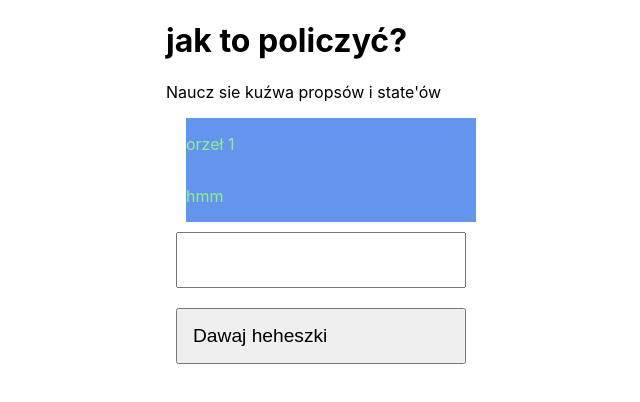
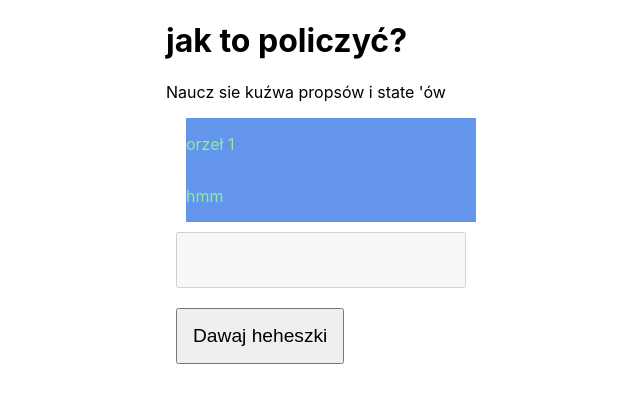
Before and after one commit to Grenndalf/React_Proby, a React (Create React App) app: page / in a window 1280 px wide. Shown: the top 402 px of the page, without its empty margins (319-959 px from the left). Built offline with nearby package versions, Linux system fonts and the light colour scheme.

Commit message:
fresh commit

```diff
--- a/src/App.js
+++ b/src/App.js
@@ -1,79 +1,6 @@
 import React, { Component } from "react";
 import "./App.css";
-
-class ToDoItem extends Component {
-  counter = 0;
-  state = {
-    done: false,
-    counter1: 0,
-  };
-  doneToggle = () => {
-    this.setState({ done: !this.state.done });
-  };
-  componentDidMount = () => {
-    this.setState({ counter1: this.counter + 5 });
-  };
-
-  render() {
-    const { text } = this.props.task;
-    return (
-      <div
-        onClick={this.doneToggle}
-        className={this.state.done ? "done" : "yeah"}
-      >
-        <p> {text} </p>
-      </div>
-    );
-  }
-}
-
-class ToDoList extends Component {
-  state = {
-    tasks: this.props.tasks,
-    draft: "",
-  };
-
-  updateDraft = (event) => {
-    this.setState({ draft: event.target.value });
-  };
-
-  addToDo = () => {
-    const matcher = /^\s*$/;
-    const list = this.state.tasks;
-    if (!this.state.draft.match(matcher)) {
-      list.push({ text: this.state.draft });
-      this.setState({ tasks: list, draft: "" });
-    }
-  };
-
-  render() {
-    const { title } = this.props;
-    const { draft } = this.state;
-    return (
-      <div>
-        <h1>{title}</h1>
-        <div>
-          <p>Naucz sie kuźwa propsów i state'ów</p>
-        </div>
-        <div className="flexer">
-          {this.state.tasks.map((task) => (
-            <ToDoItem task={task} />
-          ))}
-          <input
-            className="myInput App"
-            type="text"
-            maxLength="10"
-            onChange={this.updateDraft}
-            value={draft}
-          />
-          <button className="App" onClick={this.addToDo}>
-            Dawaj heheszki
-          </button>
-        </div>
-      </div>
-    );
-  }
-}
+import ToDoList from "./Containers/ToDoList"
 
 class App extends Component {
   myTasks = [{ text: "orzeł 1" }, { text: "hmm" }];
--- /dev/null
+++ b/src/Components/NewToDoForm/index.js
@@ -0,0 +1,24 @@
+import React from "react";
+
+const NewToDoForm = (props) => (
+  <div>
+    <input
+      className="myInput App"
+      type="number"
+      maxLength="10"
+      onChange={props.onChange}
+      value={props.draft}
+      disabled
+    />
+    <button
+      className="App"
+      onClick={
+        props.onSubmit
+      }
+    >
+      Dawaj heheszki
+    </button>
+  </div>
+);
+
+export default NewToDoForm;
--- /dev/null
+++ b/src/Components/ToDoItem/index.js
@@ -0,0 +1,24 @@
+import React, { Component } from "react";
+
+class ToDoItem extends Component {
+  state = {
+    done: false,
+  };
+
+  doneToggle = () => {
+    this.setState({ done: !this.state.done });
+  };
+
+  render() {
+    const hmm = this.props.task.text;
+    return (
+      <div
+        onClick={this.doneToggle}
+        className={this.state.done ? "done" : "yeah"}
+      >
+        <p> {hmm} </p>
+      </div>
+    );
+  }
+}
+export default ToDoItem;
--- /dev/null
+++ b/src/Containers/ToDoList/index.js
@@ -0,0 +1,48 @@
+import React, { Component } from "react";
+import NewToDoForm from "./../../Components/NewToDoForm";
+import ToDoItem from "./../../Components/ToDoItem";
+
+class ToDoList extends Component {
+  state = {
+    tasks: this.props.tasks,
+    draft: "",
+  };
+
+  updateDraft = (event) => {
+    this.setState({ draft: event.target.value });
+  };
+
+  addToDo = () => {
+    const matcher = /^\s*$/;
+    const list = this.state.tasks;
+    if (!this.state.draft.match(matcher)) {
+      list.push({ text: this.state.draft });
+      this.setState({ tasks: list, draft: "" });
+    }
+  };
+
+  render() {
+    const { title } = this.props;
+    const { draft } = this.state;
+    return (
+      <div>
+        <h1> {title} </h1>
+        <div>
+          <p> Naucz sie kuźwa propsów i state 'ów</p>{" "}
+        </div>
+        <div className="flexer">
+          {this.state.tasks.map((task) => (
+            <ToDoItem task={task} />
+          ))}
+          <NewToDoForm
+            onSubmit={this.addToDo}
+            onChange={this.updateDraft}
+            draft={draft}
+          />
+        </div>
+      </div>
+    );
+  }
+}
+
+export default ToDoList;
```
Also changed, not shown: public/logo192.png (deleted), public/logo512.png (deleted), public/manifest.json.
